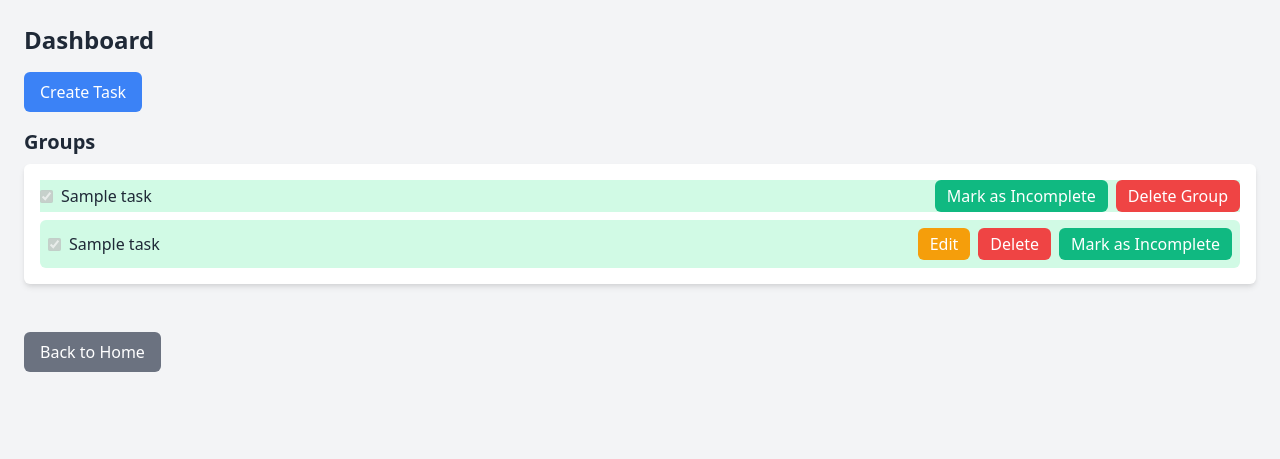
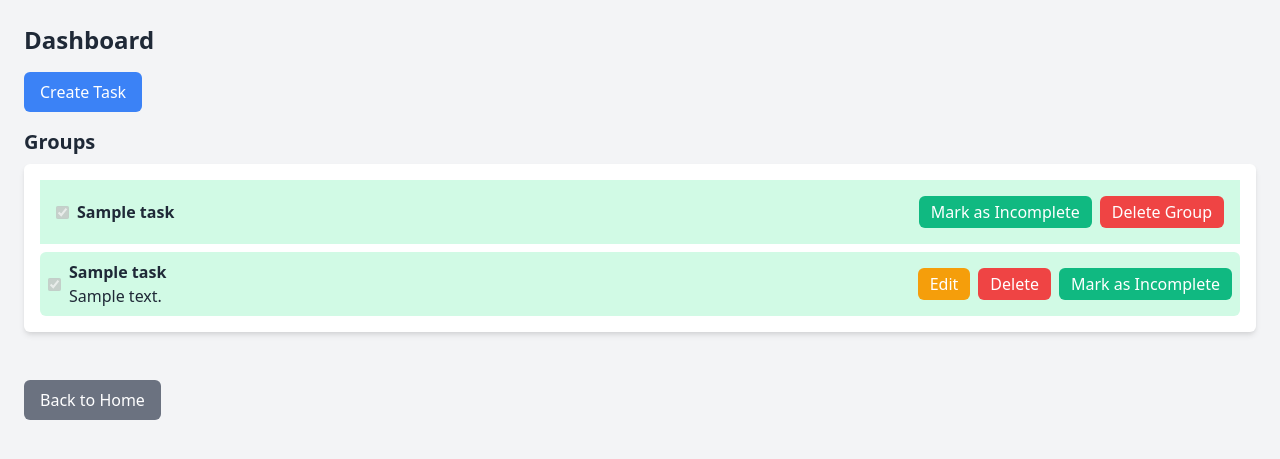
Before and after one commit to arrayyan123/uts_lab_web_programming_group, a PHP site: page /uts_lab_web_programming_group/src/views/dashboard.php in a window 1280 px wide. Shown: the top 459 px of the page. Run offline with PHP 8.4, Linux system fonts and the light colour scheme; the visitor is signed in with stand-in values (Sample User, id 1); tables that the repository leaves empty or names only in its code hold one stand-in row (values such as "Sample post").

Commit message:
front_end_rev

```diff
--- a/src/views/dashboard.php
+++ b/src/views/dashboard.php
@@ -3,7 +3,7 @@
 error_reporting(E_ALL);
 ini_set('display_errors', 1);
 session_start();
-include_once '../../controllers/task_controller.php';
+include_once __DIR__ . '/../../controllers/task_controller.php';
 
 if (!isset($_SESSION['user_id'])) {
     header("Location: login.php");
@@ -45,12 +45,12 @@ $groups = getAllGroups();
                     }, true);
                     ?>
                     <li class="bg-white shadow-md rounded-md p-4">
-                        <div class="flex justify-between items-center mb-2 <?= $allCompleted ? 'bg-green-100' : 'bg-red-100'; ?>">
+                        <div class="flex justify-between lg:items-center p-4 mb-2 md:flex-row flex-col <?= $allCompleted ? 'bg-green-100' : 'bg-red-100'; ?>">
                             <div class="flex items-center">
                                 <input type="checkbox" id="group-<?= $group['id'] ?>" <?= $allCompleted ? 'checked' : '' ?> disabled>
-                                <label for="group-<?= $group['id'] ?>" class="ml-2"><?= htmlspecialchars($group['title']) ?></label>
+                                <label for="group-<?= $group['id'] ?>" class="ml-2 font-bold"><?= htmlspecialchars($group['title']) ?></label>
                             </div>
-                            <div class="flex space-x-2">
+                            <div class="flex justify-center space-x-2">
                                 <form action="complete_group.php" method="POST" class="inline">
                                     <input type="hidden" name="group_id" value="<?= $group['id'] ?>">
                                     <button type="submit" name="complete" value="<?= $allCompleted ? '0' : '1' ?>" class="bg-green-500 text-white px-3 py-1 rounded-md">
@@ -73,10 +73,13 @@ $groups = getAllGroups();
                                 </script>
                             <?php else: ?>
                                 <?php foreach ($tasksInGroup as $task): ?>
-                                    <li class="flex justify-between items-center <?= $task['is_completed'] ? 'bg-green-100' : 'bg-red-100'; ?> p-2 rounded-md">
+                                    <li class="flex justify-between  md:flex-row flex-col items-center <?= $task['is_completed'] ? 'bg-green-100' : 'bg-red-100'; ?> p-2 rounded-md">
                                         <div class="flex items-center">
                                             <input type="checkbox" name="tasks[]" value="<?= $task['id'] ?>" id="task-<?= $task['id'] ?>" <?= $task['is_completed'] ? 'checked' : '' ?> disabled>
-                                            <label for="task-<?= $task['id'] ?>" class="ml-2 cursor-pointer"><?= htmlspecialchars($task['title']) ?></label>
+                                            <div class="flex flex-col">
+                                                <label for="task-<?= $task['id'] ?>" class="ml-2 cursor-pointer font-bold"><?= htmlspecialchars($task['title']) ?></label>
+                                                <p class="ml-2"><?= htmlspecialchars($task['description'])?></p>
+                                            </div>
                                         </div>
                                         <div class="flex space-x-2">
                                             <a href="edit_task.php?task_id=<?= $task['id'] ?>" class="bg-yellow-500 text-white px-3 py-1 rounded-md">Edit</a>
--- a/src/views/user/login.php
+++ b/src/views/user/login.php
@@ -2,7 +2,7 @@
 // login.php
 error_reporting(E_ALL);
 ini_set('display_errors', 1);
-include_once '../../../controllers/auth_controller.php';
+include_once __DIR__ . '/../../../controllers/auth_controller.php';
 
 if (isset($_SESSION['user_id'])) {
     header("Location: home.php");
@@ -14,7 +14,7 @@ if ($_SERVER['REQUEST_METHOD'] === 'POST') {
     $password = $_POST['password'];
 
     if (login($email, $password)) {
-        header("Location: home.php");
+        header("Location: ../home.php");
         exit();
     } else {
         $message = "Invalid email or password.";
```
Also changed, not shown: src/css/output.css (+30 -0 lines).
